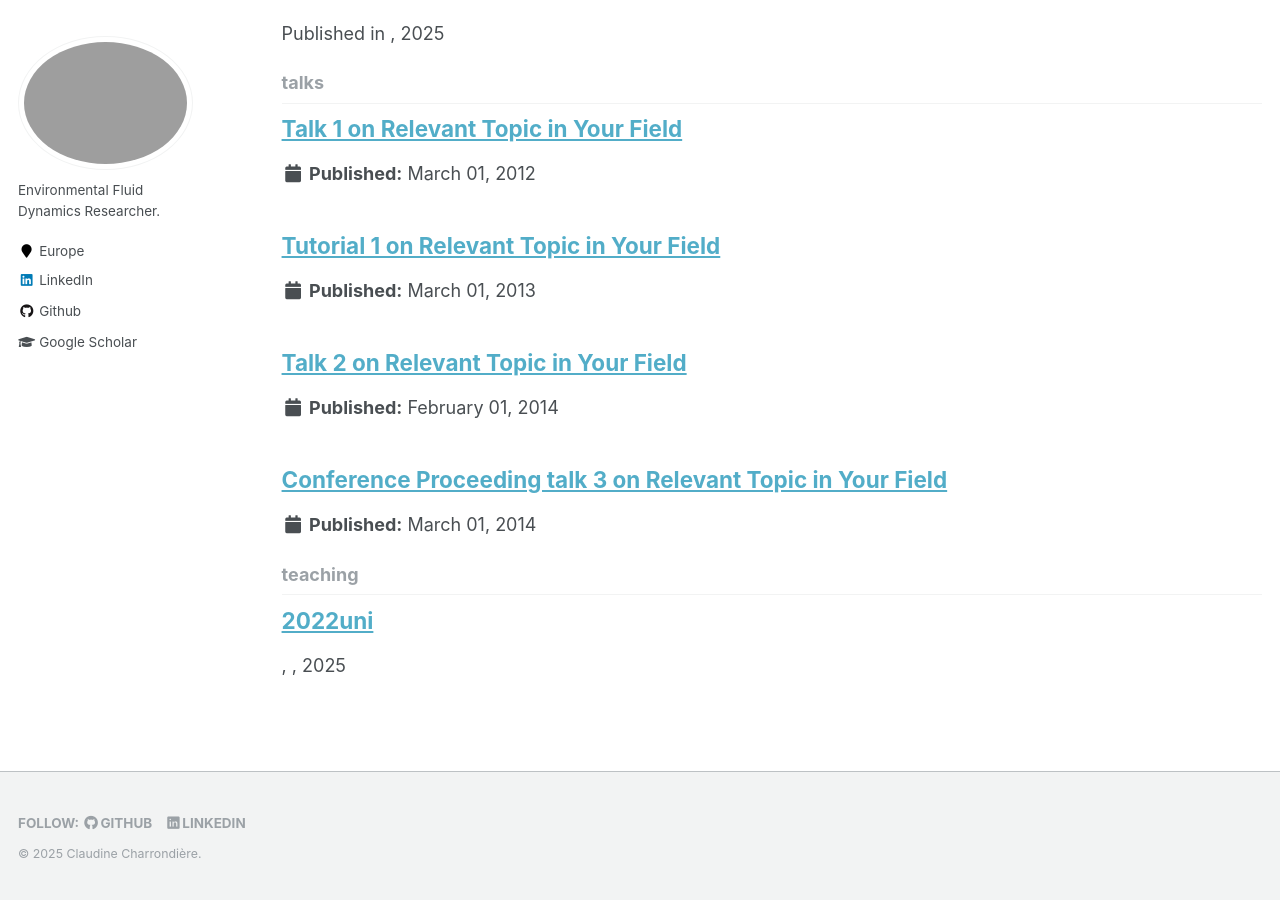
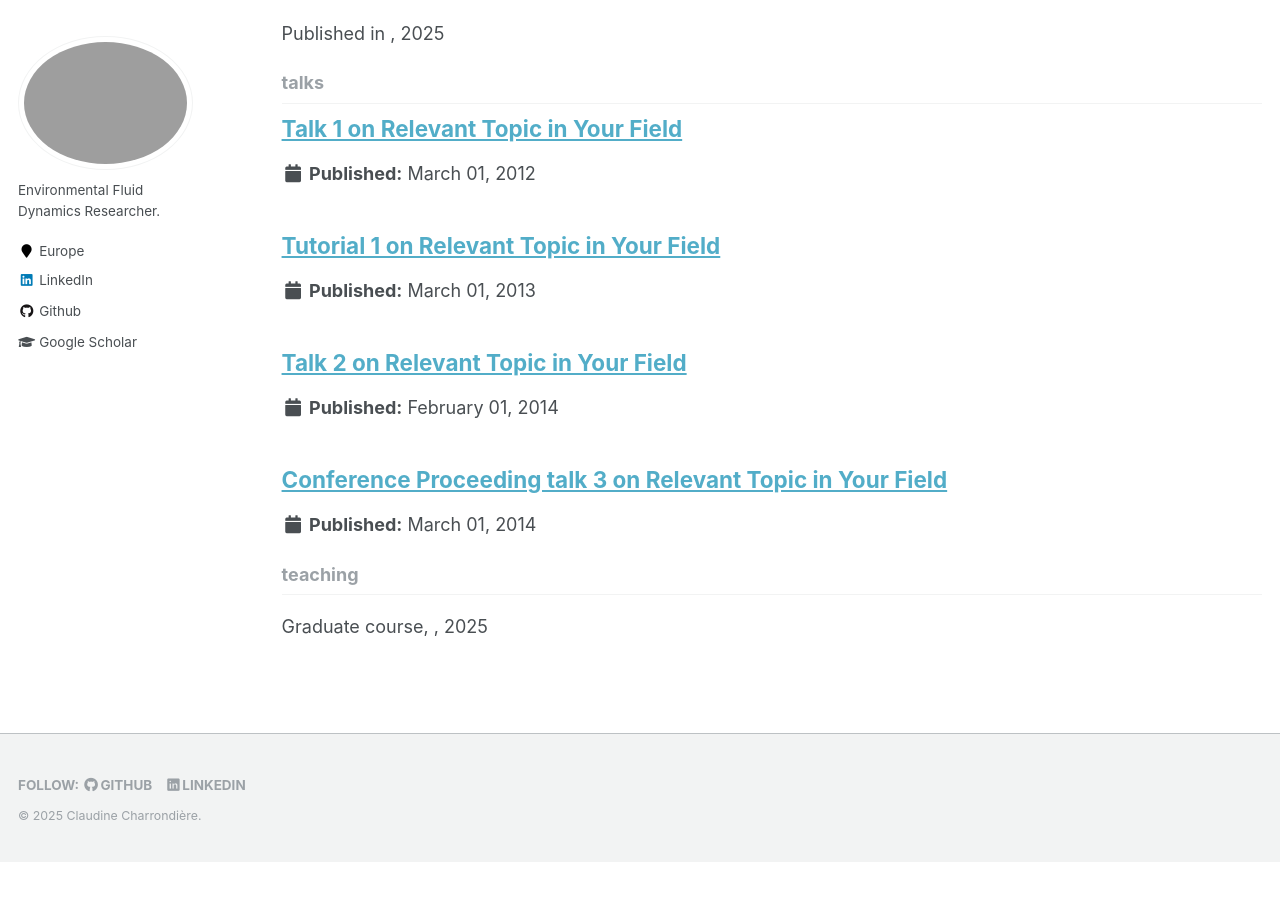
Before and after one commit to ClaudineCharrondiere/claudinecharrondiere.github.io, a Jekyll site: the page built from _pages/collection-archive.html, in a window 1280 px wide and 900 px high, scrolled down 1384 px. Built offline with Jekyll 4.4.1, drawn with Linux system fonts in a browser that asks for light colours; after the commit the page ends 2246 px from its top, so only the background shows below that.

Commit message:
mise a jour

```diff
--- a/_teaching/2022uni.md
+++ b/_teaching/2022uni.md
@@ -1,4 +1,7 @@
 ---
+title: ""
+collection: teaching
+type: "Graduate course"
 permalink: /teaching/
 ---
 ## 📚 Taught courses
@@ -49,6 +52,6 @@ At the same time, I also contributed to other popular science events. For exampl
 </p>
 
 <p style="text-align: justify;">
-A few years earlier, in 2016, I had taken the Animation Scientifique teaching unit, during which I learned how to address different types of audience and design scientific mediation actions. The validation of this training led to the realization of a scientific animation at the <strong>School of the Second Chance<s/trong> in Grenoble, a structure that accompanies young people aged 16 to 25 in a situation of school dropouts.
+A few years earlier, in 2016, I had taken the Animation Scientifique teaching unit, during which I learned how to address different types of audience and design scientific mediation actions. The validation of this training led to the realization of a scientific animation at the <strong>School of the Second Chance</strong> in Grenoble, a structure that accompanies young people aged 16 to 25 in a situation of school dropouts.
 </p>
 ---
```
